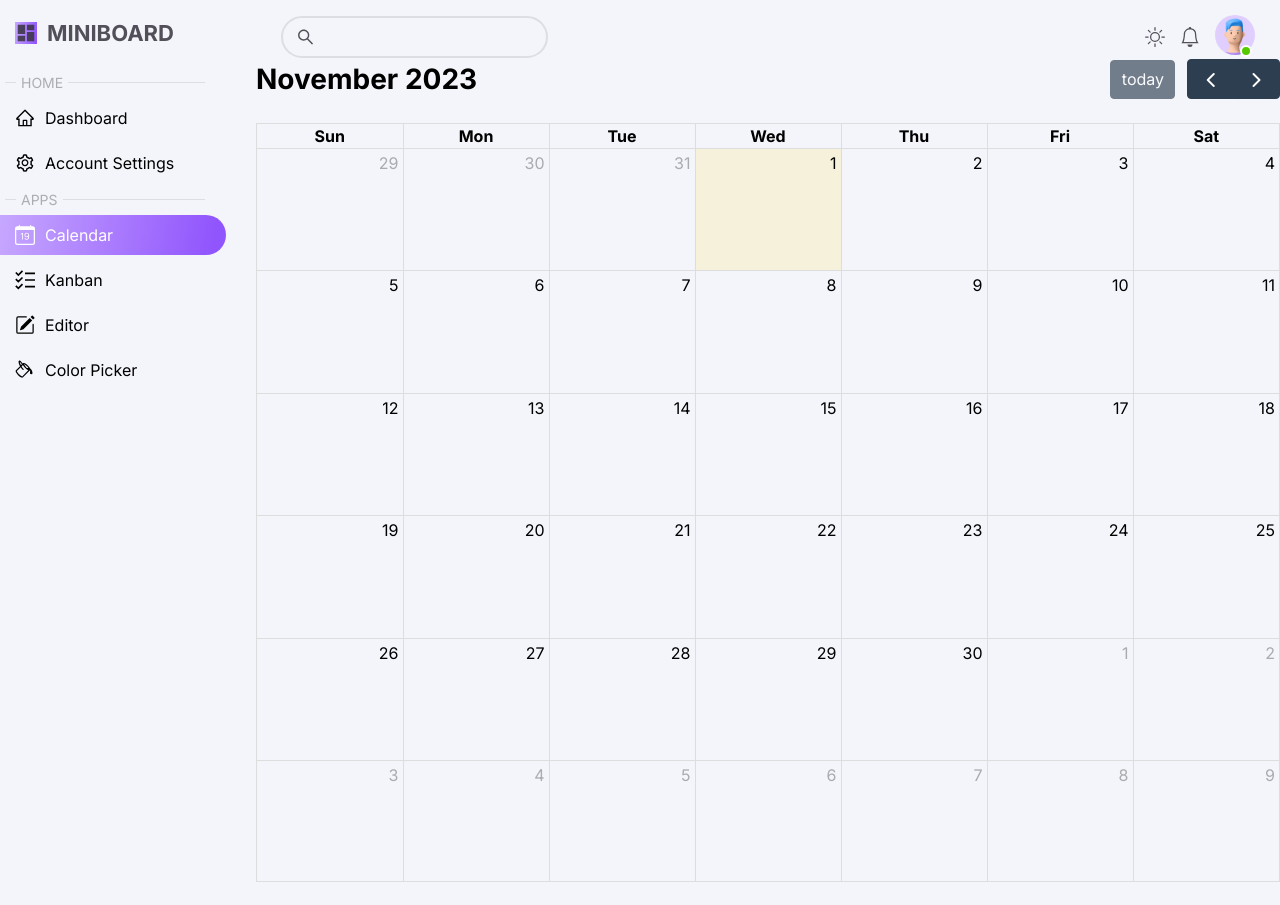
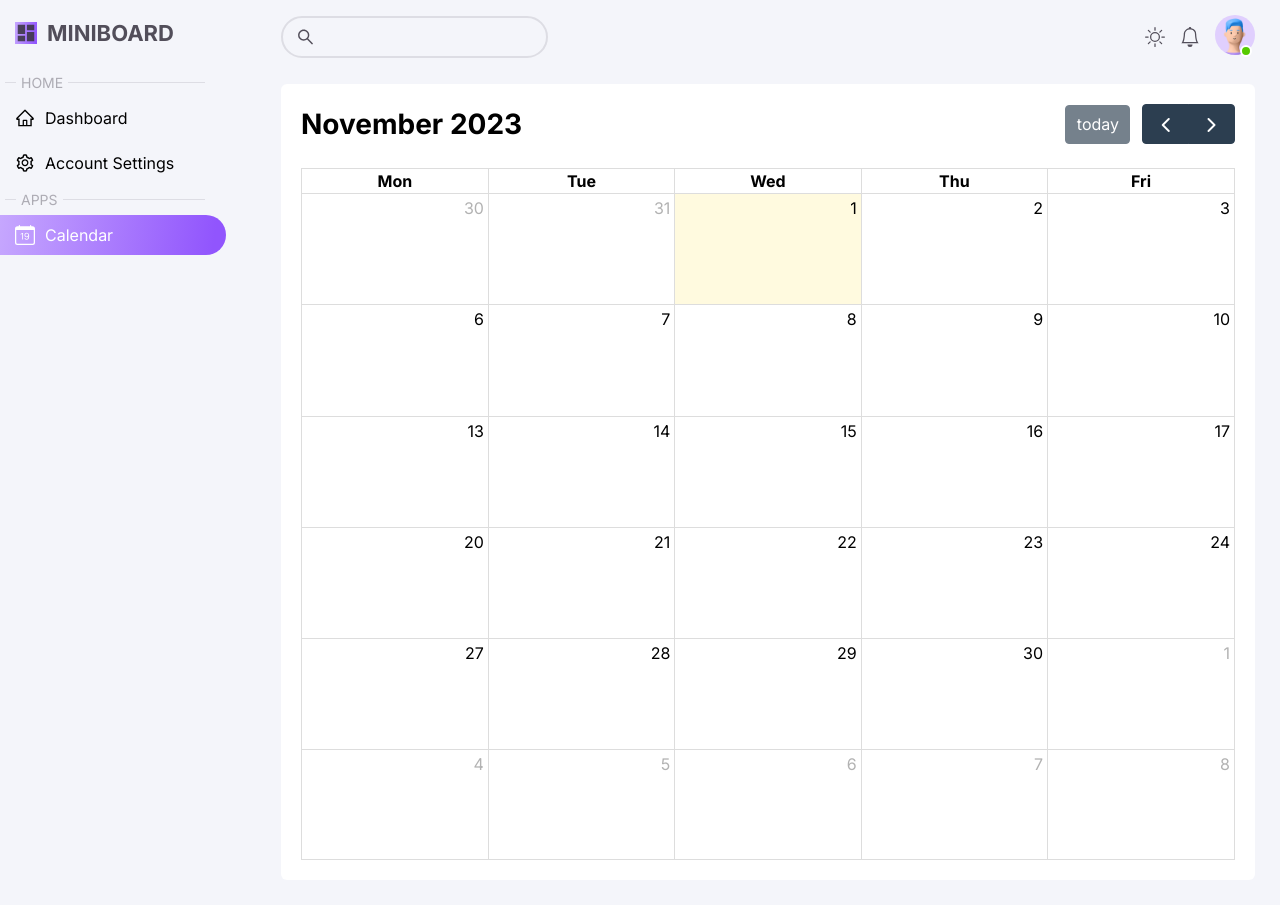
Before and after one commit to YounesOuterbah/miniboard, a React (Vite) app: page /calendar in a window 1280 px wide. Before the commit the page ends 882 px from the top, so only its background shows below. Built offline with nearby package versions, Linux system fonts and the light colour scheme.

Commit message:
redesign the whole project and removed a lot of things

```diff
--- a/src/components/navbar/Navbar.jsx
+++ b/src/components/navbar/Navbar.jsx
@@ -1,8 +1,7 @@
 import "./navbar.scss";
 import { Line } from "../line/Line";
 import { AiOutlineHome, AiOutlineSetting } from "react-icons/ai";
-import { BsPeople, BsCalendarDate, BsPencilSquare, BsPaintBucket } from "react-icons/bs";
-import { GrTask } from "react-icons/gr";
+import { BsCalendarDate } from "react-icons/bs";
 import { MdDashboard } from "react-icons/md";
 import { useState } from "react";
 import { Link, useLocation } from "react-router-dom";
@@ -53,34 +52,6 @@ export const Navbar = ({ menuToggle, setMenuToggle }) => {
             <BsCalendarDate className="icon" />
             Calendar
           </Link>
-          <Link
-            to="/kanban"
-            className={isLinkActive("/kanban") ? "active" : ""}
-            onClick={() => setToggle("Kanban")}
-          >
-            <GrTask className="icon" />
-            Kanban
-          </Link>
-          <Link
-            to="/editor"
-            className={isLinkActive("/editor") ? "active" : ""}
-            onClick={() => {
-              setToggle("Editor"), setMenuToggle(!menuToggle);
-            }}
-          >
-            <BsPencilSquare className="icon" />
-            Editor
-          </Link>
-          <Link
-            to="/color-picker"
-            className={isLinkActive("/color-picker") ? "active" : ""}
-            onClick={() => {
-              setToggle("ColorPicker"), setMenuToggle(!menuToggle);
-            }}
-          >
-            <BsPaintBucket className="icon" />
-            Color Picker
-          </Link>
         </ul>
       </div>
     </div>
--- a/src/pages/calendar/CalendarPage.jsx
+++ b/src/pages/calendar/CalendarPage.jsx
@@ -1,6 +1,19 @@
 import FullCalendar from "@fullcalendar/react";
 import dayGridPlugin from "@fullcalendar/daygrid"; // a plugin!
+import "./calendar.scss";
 
 export const CalendarPage = () => {
-  return <FullCalendar plugins={[dayGridPlugin]} initialView="dayGridMonth" />;
+  return (
+    <div className="full">
+      <FullCalendar
+        plugins={[dayGridPlugin]}
+        initialView="dayGridMonth"
+        weekends={false}
+        events={[
+          { title: "event 1", date: "2019-04-01" },
+          { title: "event 2", date: "2019-04-02" },
+        ]}
+      />
+    </div>
+  );
 };
--- a/src/pages/calendar/calendar.scss
+++ b/src/pages/calendar/calendar.scss
@@ -0,0 +1,6 @@
+.full{
+    margin: 25px;
+    padding: 20px;
+    border-radius: 6px;
+    background: #fff;
+}
```
Also changed, not shown: src/data/dummy.js (deleted, +0 -47 lines).
